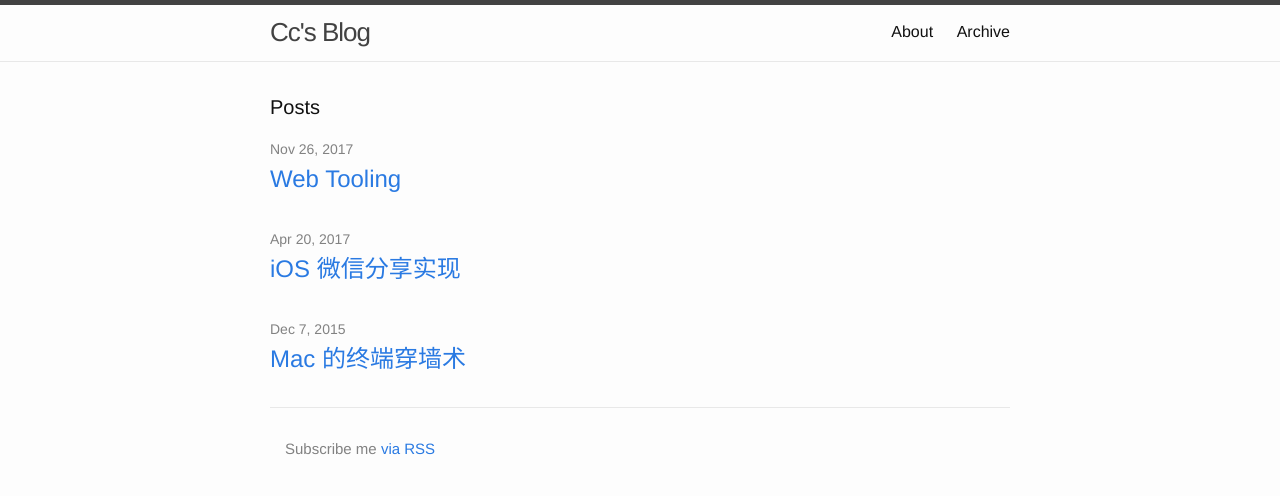
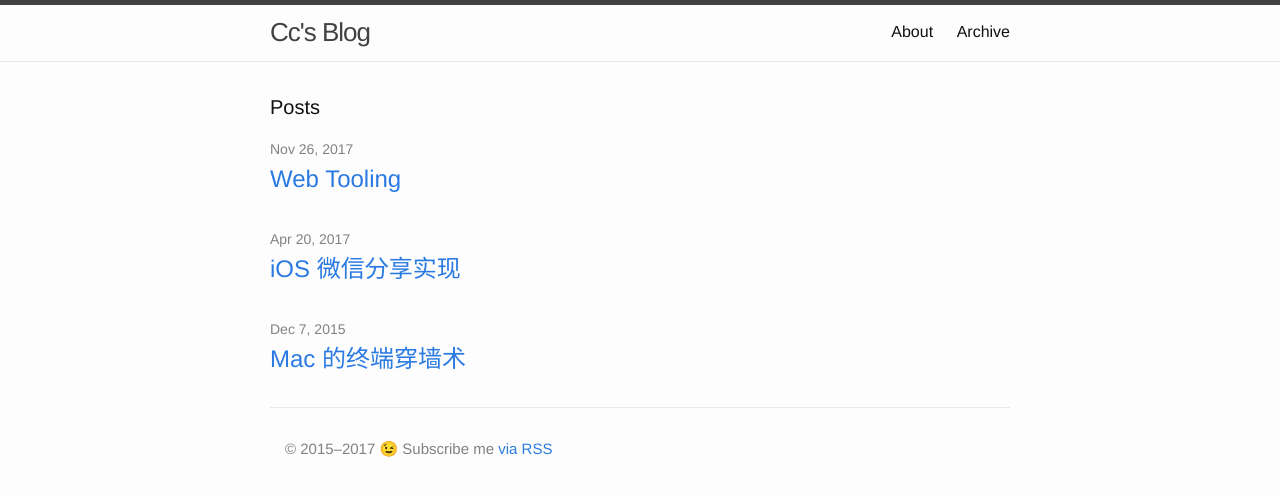
Before and after one commit to zchan0/zchan0.github.io, a Jekyll site: the page built from index.md, in a window 1280 px wide. Shown: the top 496 px of the page. Built offline with Jekyll 4.4.1, drawn with Linux system fonts in a browser that asks for light colours.

Commit message:
add copyright to footer

```diff
--- a/_includes/footer.html
+++ b/_includes/footer.html
@@ -1,11 +1,11 @@
 <footer class="site-footer">
 
-      <div class="wrapper">
+	<div class="wrapper">
+    <div class="footer-col-wrapper">
+			{% assign firstPost = site.posts | last %}
+			&copy; {{ firstPost.date | date: "%Y" }}–{{ site.time | date: "%Y" }}
+      <span>😉</span> Subscribe me <a href="{{ "/feed.xml" | relative_url }}">via RSS</a>
+		</div>
+	</div>
 
-        <div class="footer-col-wrapper">
-            Subscribe me <a href="{{ "/feed.xml" | relative_url }}">via RSS</a>
-        </div>
-
-      </div>
-
-    </footer>
+</footer>
```
